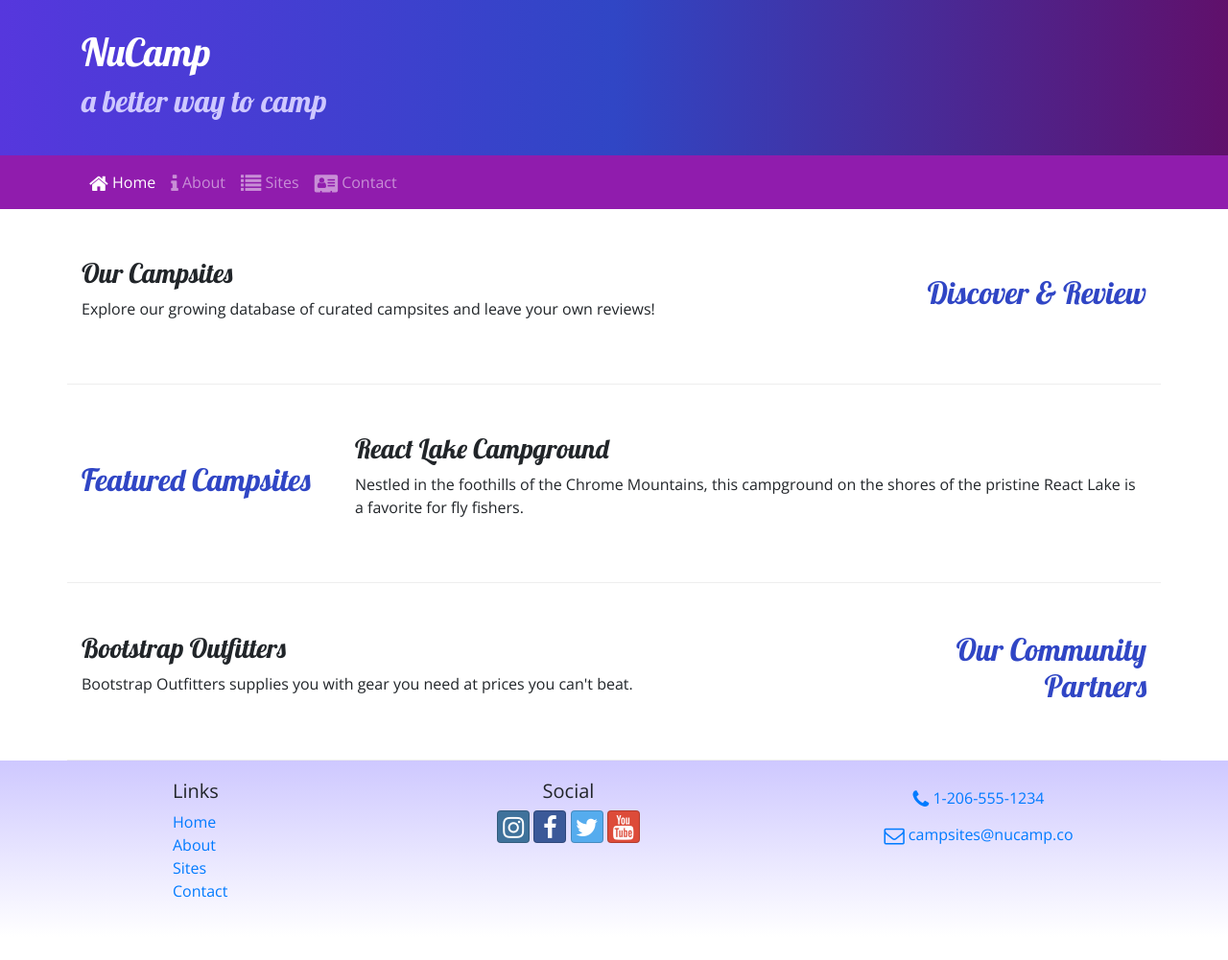
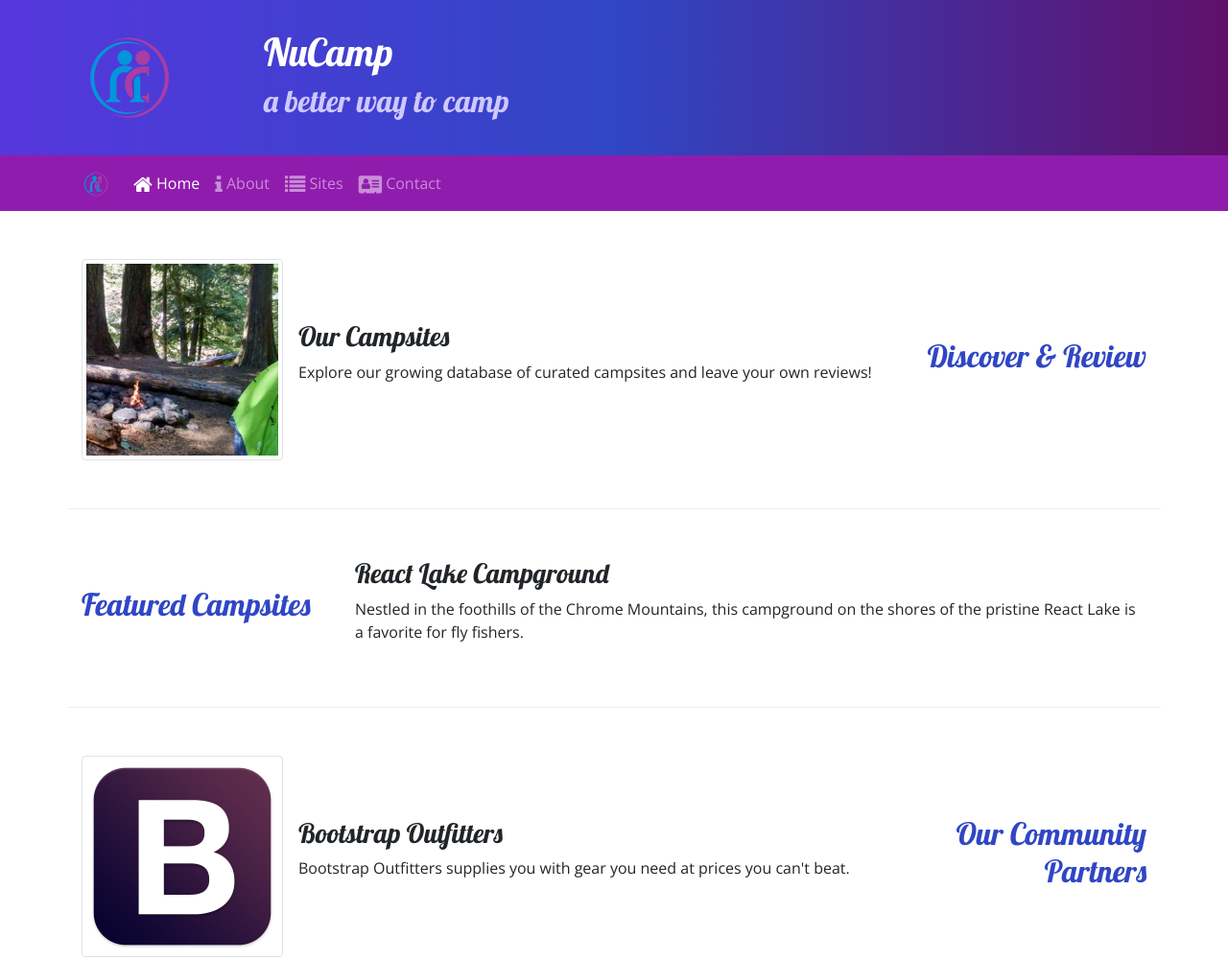
Before and after one commit to rachelcbrown13/NuCampSite, a website: page index.html in a window 1280 px wide. Shown: the top 1001 px of the page at 96% size. Before the commit the page ends 977 px from the top, so only its background shows below. Drawn offline with nearby package versions, Linux system fonts and the light colour scheme.

Commit message:
Images and Media

```diff
--- a/index.html
+++ b/index.html
@@ -22,6 +22,9 @@
     <header class="jumbotron jumbotron-fluid">
         <div class="container">
             <div class="row">
+                <div class="col-4 col-sm-3 col-md-2 align-self-center">
+                    <img src="img/logo.png" class="img-fluid">
+                </div>
                 <div class="col">
                     <h1>NuCamp</h1>
                     <h2>a better way to camp</h2>
@@ -32,6 +35,7 @@
 
     <nav class="navbar navbar-expand-sm navbar-dark sticky-top">
         <div class="container">
+            <a class="navbar-brand" href="#"> <img src="img/logo.png" height="30" width="30"></a>
             <button class="navbar-toggler ml-auto" type="button" data-toggle="collapse" data-target="#nucampNavbar">
                 <span class="navbar-toggler-icon"></span>
             </button>
@@ -52,8 +56,13 @@
                 <h2 class="text-sm-right">Discover & Review</h2>
             </div>
             <div class="col">
-                <h3>Our Campsites</h3>
-                <p class="d-none d-sm-block">Explore our growing database of curated campsites and leave your own reviews!</p>
+                <div class="media">
+                    <img class="d-flex mr-3 img-thumbnail" src="img/breadcrumb-trail-thumb.jpg" alt="Breadcrumb Trail">
+                    <div class="media-body align-self-center">
+                        <h3>Our Campsites</h3>
+                        <p class="d-none d-sm-block">Explore our growing database of curated campsites and leave your own reviews!</p>
+                    </div>
+                </div>
             </div>
         </div>
 
@@ -73,8 +82,13 @@
                 <h2 class="text-sm-right">Our Community Partners</h2>
             </div>
             <div class="col">
-                <h3>Bootstrap Outfitters</h3>
-                <p class="d-none d-sm-block">Bootstrap Outfitters supplies you with gear you need at prices you can't beat.</p>
+                <div class="media">
+                    <img class="d-flex mr-3 img-thumbnail" src="img/bootstrap-thumb.png" alt="Bootstrap Outfitters">
+                    <div class="media-body align-self-center">
+                        <h3>Bootstrap Outfitters</h3>
+                        <p class="d-none d-sm-block">Bootstrap Outfitters supplies you with gear you need at prices you can't beat.</p>
+                    </div>
+                </div>
             </div>
         </div>
     </div>
```
Also changed, not shown: aboutus.html (+4 -0 lines), contactus.html (+4 -0 lines), img/bootstrap-thumb.png (added), img/breadcrumb-trail-thumb.jpg (added), img/breadcrumb-trail.jpg (added), img/chrome-river-thumb.jpg (added), img/chrome-river.jpg (added), img/logo.png (added), img/react-lake-thumb.jpg (added), img/react-lake.jpg (added), 1 other file.
